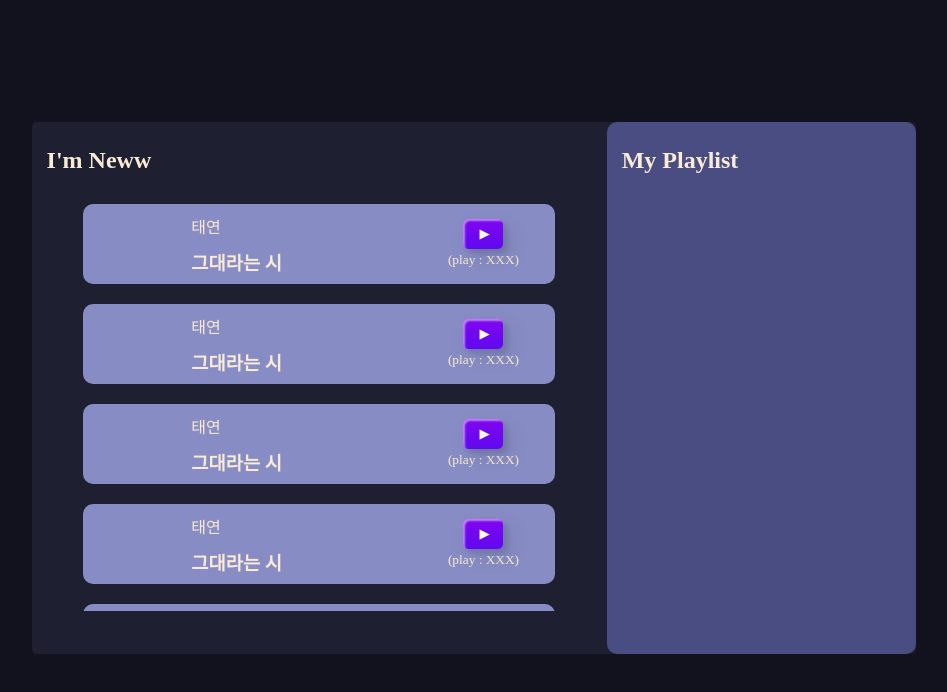
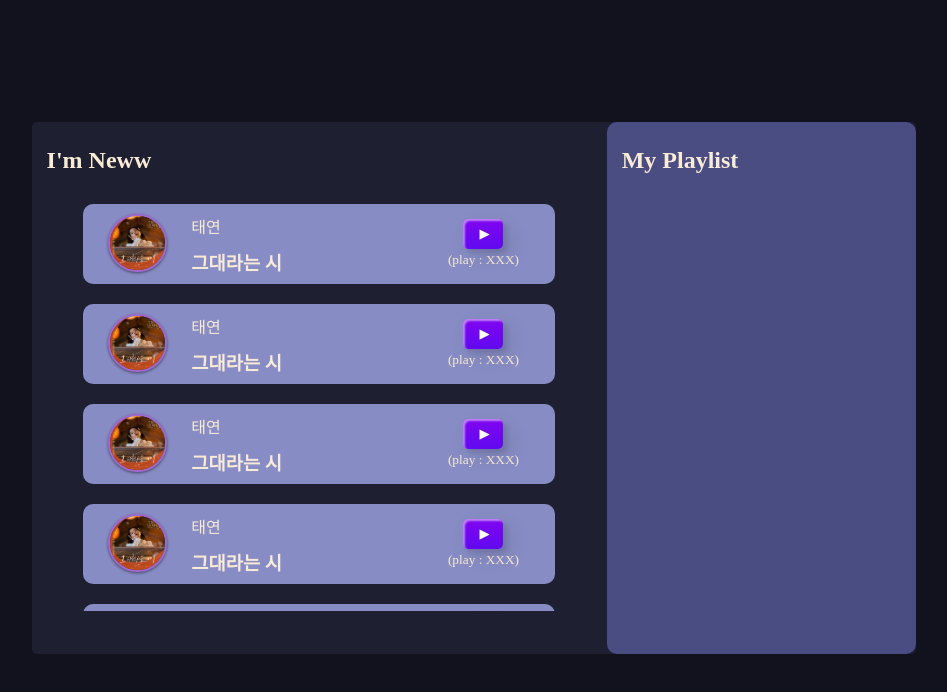
Before and after one commit to Lustytail/Music-Player, a plain HTML site: page musicApp.html in a window 1280 px wide. Shown: the whole page, without its empty margins (166-1113 px from the left). Drawn offline with Linux system fonts and the light colour scheme.

Commit message:
최소크기 설정, 이미지 추가

```diff
--- a/musicApp.html
+++ b/musicApp.html
@@ -16,7 +16,7 @@
             <div class="song-list">
                 <div class="song fx fade-in">
                     <div class="song-img">
-                    <img class="img-round fx-drop-in">
+                    <img class="img-round" src="./images/you_pom.jpg">
                     </div>
                    <div class="song-text fx">
                        <div class="song-info">태연</div>
@@ -29,7 +29,7 @@
                 </div>
                 <div class="song fx fade-in">
                     <div class="song-img">
-                    <img class="img-round fx-drop-in">
+                    <img class="img-round" src="./images/you_pom.jpg">
                     </div>
                    <div class="song-text fx">
                        <div class="song-info">태연</div>
@@ -42,7 +42,7 @@
                 </div>
                 <div class="song fx fade-in">
                     <div class="song-img">
-                    <img class="img-round fx-drop-in">
+                    <img class="img-round" src="./images/you_pom.jpg">
                     </div>
                    <div class="song-text fx">
                        <div class="song-info">태연</div>
@@ -55,7 +55,7 @@
                 </div>
                 <div class="song fx fade-in">
                     <div class="song-img">
-                    <img class="img-round fx-drop-in">
+                    <img class="img-round" src="./images/you_pom.jpg">
                     </div>
                    <div class="song-text fx">
                        <div class="song-info">태연</div>
@@ -68,7 +68,20 @@
                 </div>
                 <div class="song fx fade-in">
                     <div class="song-img">
-                    <img class="img-round fx-drop-in">
+                    <img class="img-round" src="./images/you_pom.jpg">
+                    </div>
+                   <div class="song-text fx">
+                       <div class="song-info">태연</div>
+                       <h3 class="song-info">그대라는 시</h3>
+                   </div>
+                   <div class="song-btn">
+                    <button class="custom-btn btn-2">▶</button>
+                    <p class="song-view">(play : XXX)</p>
+                   </div>
+                </div>
+                <div class="song fx fade-in">
+                    <div class="song-img">
+                    <img class="img-round" src="./images/you_pom.jpg">
                     </div>
                    <div class="song-text fx">
                        <div class="song-info">태연</div>
@@ -80,8 +93,6 @@
                    </div>
                 </div>
             </div>
-
-
         </div>
         <div class="list">
             <div >
--- a/musicstyle.css
+++ b/musicstyle.css
@@ -2,6 +2,7 @@
     background-color:  #11121e;
     display: grid;
     height: 95vh;
+    min-width: 300px;
 }
 
 /* 플레이어 공간*/
@@ -12,6 +13,7 @@
     border-radius: 5px;
     flex: 1;
     width: 70%;
+    min-width: 530px;
     height: 70%;
     background-color: #1e1f30;
     justify-self: center;
@@ -22,6 +24,7 @@
     padding: 5px;
     height: 100%;
     box-sizing: border-box;
+    min-width: 350px;
 }
 .list {   /* 오른쪽 플레이 리스트 공간 */
     width: 35%;
@@ -30,6 +33,7 @@
     border-radius: 10px;
     background-color: #4a4d82;
     box-sizing: border-box;
+    min-width: 180px;
 }
 
 /* 애니메이션 공간 */
@@ -82,6 +86,7 @@
     flex-direction: row;
     align-items: center;
     width: 80%;
+    min-width: 270px;
 }
 
 /* 이미지 공간 */
@@ -94,12 +99,14 @@
     overflow: hidden;
     text-indent: -1000px;
     border-radius: 1000px;
-    border: 2px solid whitesmoke;
-    margin-left: 10px;
-    margin-right: 10px;
+    border: 2px solid rgb(161, 104, 208);
+    /*margin-left: 10px;
+    margin-right: 10px;*/
     background-color: #32334f;
     background-image: linear-gradient(45deg, #32334f, #4f527e);
     box-shadow: 0 1px 3px rgba(0, 0, 0, 0.5);
+    width: 55px;
+    height: 90%;
 }
 
 /* 가수/제목 공간 */
```
Also changed, not shown: images/you_pom.jpg (added).
